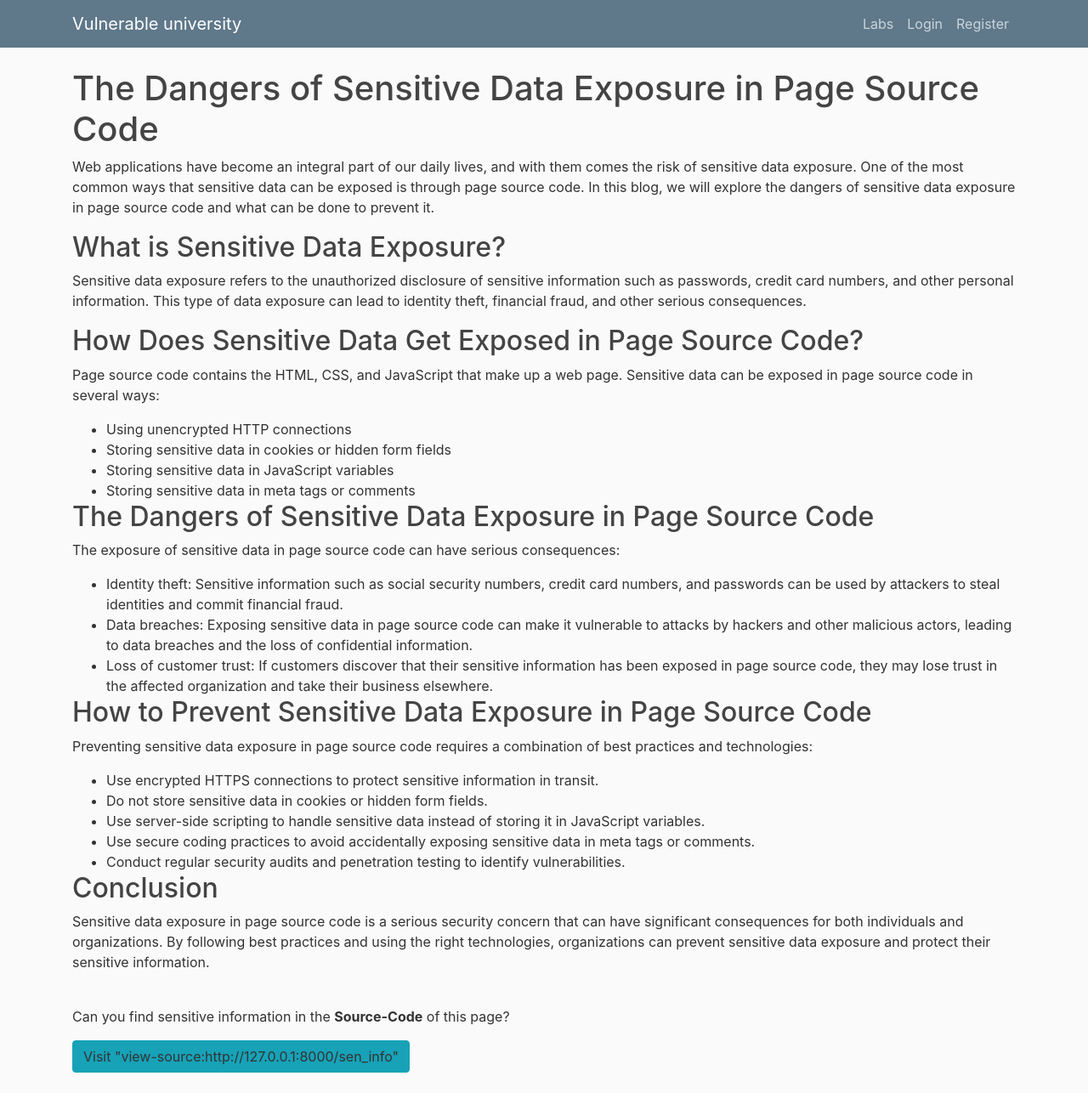
After one commit to abhhi-101/vulnerable-university, a Django app: page /sen_info in a window 1280 px wide. The commit adds this page. Shown: the whole page at 85% size. Run offline with Django 3.2, Linux system fonts and the light colour scheme.

Commit message:
2 more to go

```diff
--- /dev/null
+++ b/vul_django/administrator/templates/administrator/info.html
@@ -0,0 +1,43 @@
+{% extends "administrator/base.html" %}
+{% block content %}
+
+<h1>The Dangers of Sensitive Data Exposure in Page Source Code</h1>
+<p>Web applications have become an integral part of our daily lives, and with them comes the risk of sensitive data exposure. One of the most common ways that sensitive data can be exposed is through page source code. In this blog, we will explore the dangers of sensitive data exposure in page source code and what can be done to prevent it.</p>
+<h2>What is Sensitive Data Exposure?</h2>
+<p>Sensitive data exposure refers to the unauthorized disclosure of sensitive information such as passwords, credit card numbers, and other personal information. This type of data exposure can lead to identity theft, financial fraud, and other serious consequences.</p>
+<h2>How Does Sensitive Data Get Exposed in Page Source Code?</h2>
+<p>Page source code contains the HTML, CSS, and JavaScript that make up a web page. Sensitive data can be exposed in page source code in several ways:</p>
+<ul>
+  <li>Using unencrypted HTTP connections</li>
+  <li>Storing sensitive data in cookies or hidden form fields</li>
+  <li>Storing sensitive data in JavaScript variables</li>
+  <li>Storing sensitive data in meta tags or comments</li>
+</ul>
+<h2>The Dangers of Sensitive Data Exposure in Page Source Code</h2>
+<p>The exposure of sensitive data in page source code can have serious consequences:</p>
+<!-- Change the default password from abhhi:abhhi to something secure -->
+
+<ul>
+  <li>Identity theft: Sensitive information such as social security numbers, credit card numbers, and passwords can be used by attackers to steal identities and commit financial fraud.</li>
+  <li>Data breaches: Exposing sensitive data in page source code can make it vulnerable to attacks by hackers and other malicious actors, leading to data breaches and the loss of confidential information.</li>
+  <li>Loss of customer trust: If customers discover that their sensitive information has been exposed in page source code, they may lose trust in the affected organization and take their business elsewhere.</li>
+</ul>
+<h2>How to Prevent Sensitive Data Exposure in Page Source Code</h2>
+<p>Preventing sensitive data exposure in page source code requires a combination of best practices and technologies:</p>
+<ul>
+  <li>Use encrypted HTTPS connections to protect sensitive information in transit.</li>
+  <li>Do not store sensitive data in cookies or hidden form fields.</li>
+  <li>Use server-side scripting to handle sensitive data instead of storing it in JavaScript variables.</li>
+  <li>Use secure coding practices to avoid accidentally exposing sensitive data in meta tags or comments.</li>
+  <li>Conduct regular security audits and penetration testing to identify vulnerabilities.</li>
+</ul>
+<h2>Conclusion</h2>
+<p>Sensitive data exposure in page source code is a serious security concern that can have significant consequences for both individuals and organizations. By following best practices and using the right technologies, organizations can prevent sensitive data exposure and protect their sensitive information.</p>
+
+<br />
+<p>Can you find sensitive information in the <strong>Source-Code</strong> of this page? </p>
+<form action="view-source:http://127.0.0.1:8000/sen_info" class="inline">
+    <a class="btn btn-info" onclick="viewSource()" >Visit "view-source:http://127.0.0.1:8000/sen_info"</a>
+</form>
+<br />
+{% endblock content %}
--- a/vul_django/administrator/urls.py
+++ b/vul_django/administrator/urls.py
@@ -12,6 +12,7 @@ urlpatterns = [
     path("sxss", views.change_username, name="sxss"),
     path("csrf", views.csrf_lab, name="csrf"),
     path("clickjacking", views.clickjacking, name="clickjacking"),
-    path("access_control", views.access_control, name="brokenAccessControl")
+    path("access_control", views.access_control, name="brokenAccessControl"),
+    path("sen_info", views.sen_info, name="sen_info")
 
 ]
--- a/vul_django/administrator/views.py
+++ b/vul_django/administrator/views.py
@@ -51,6 +51,10 @@ def csrf_lab(request):
 def access_control(request):
     return render(request, 'administrator/access_control.html')
 #======
+def sen_info(request):
+    return render(request, 'administrator/info.html')
+#======
+
 
 
 # System Pages
```
Also changed, not shown: vul_django/administrator/templates/administrator/labs.html (+10 -0 lines), vul_django/README.md, vul_django/db.sqlite3.
